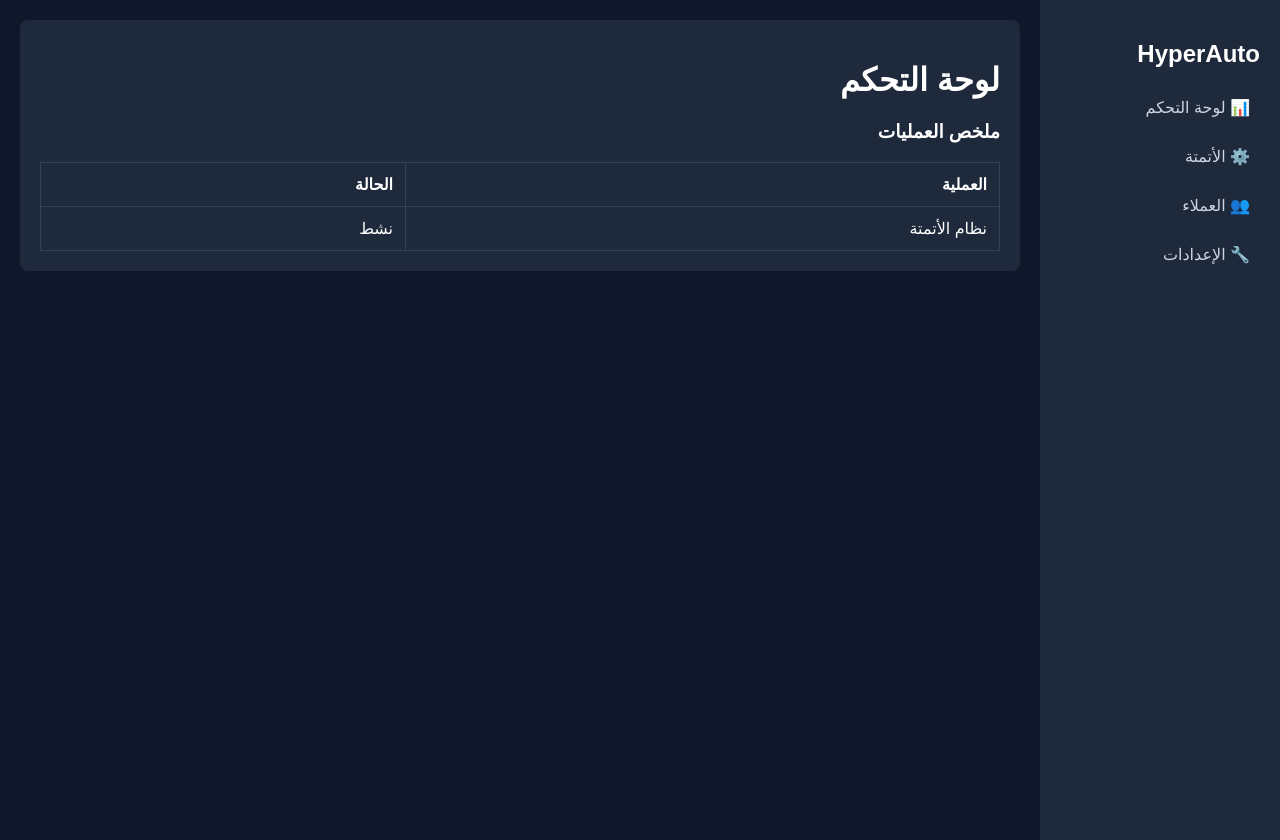
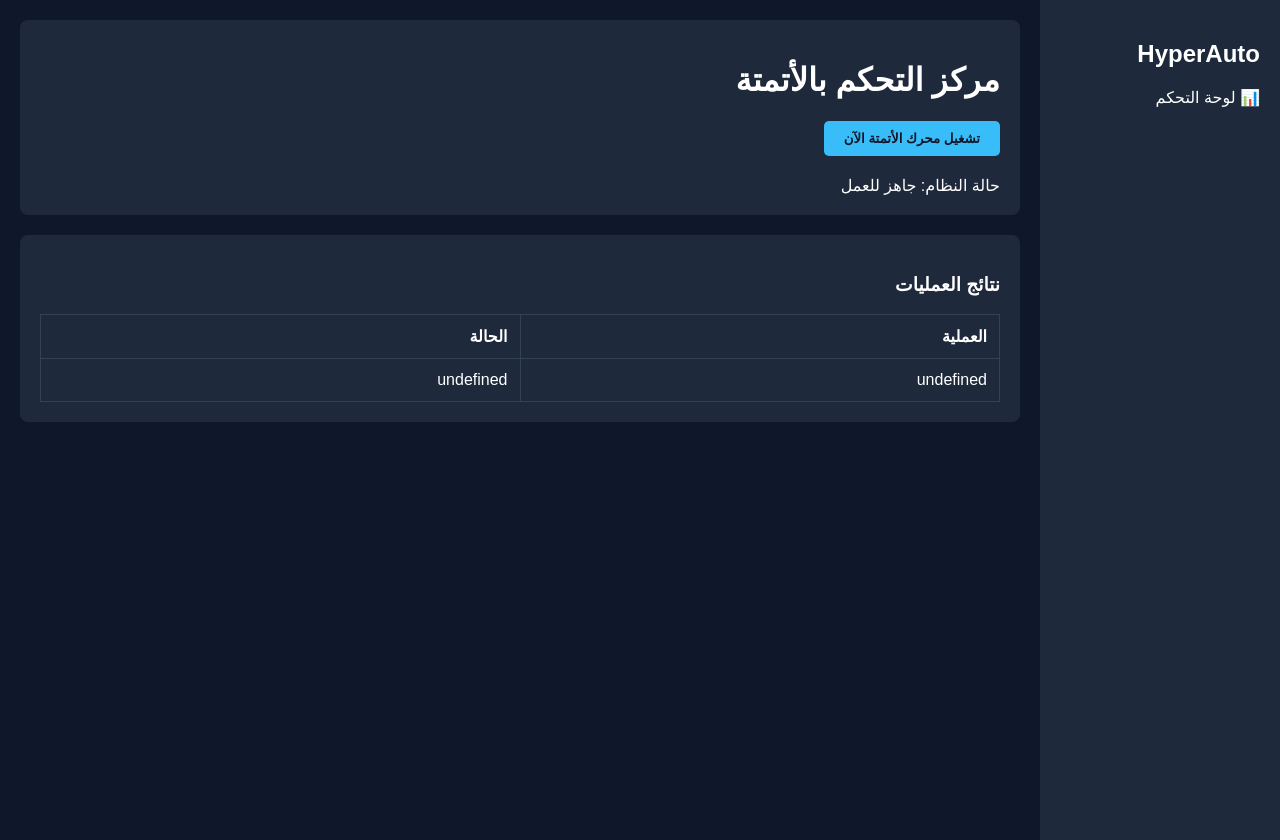
Before and after one commit to za310627-spec/hyper-automation-platform, a plain HTML site: page index.html in a window 1280 px wide. Drawn offline with Linux system fonts and the light colour scheme.

Commit message:
Translate HTML content to Arabic and update scripts

```diff
--- a/index.html
+++ b/index.html
@@ -2,52 +2,57 @@
 <html lang="ar" dir="rtl">
 <head>
     <meta charset="UTF-8">
-    <title>Hyper Automation Platform</title>
+    <title>منصة الأتمتة الفائقة</title>
     <style>
         body { margin: 0; font-family: sans-serif; background-color: #0f172a; color: white; display: flex; }
-        /* القائمة الجانبية */
         .sidebar { width: 200px; background: #1e293b; height: 100vh; padding: 20px; }
-        .sidebar a { display: block; color: #cbd5e1; padding: 10px; text-decoration: none; margin-bottom: 10px; }
-        /* المحتوى الرئيسي */
         .main-content { flex: 1; padding: 20px; }
         .card { background: #1e293b; padding: 20px; border-radius: 8px; margin-bottom: 20px; }
+        button { background: #38bdf8; color: #0f172a; border: none; padding: 10px 20px; border-radius: 5px; cursor: pointer; font-weight: bold; }
         table { width: 100%; border-collapse: collapse; margin-top: 15px; }
         th, td { border: 1px solid #334155; padding: 12px; text-align: right; }
     </style>
 </head>
 <body>
-
     <div class="sidebar">
         <h2>HyperAuto</h2>
-        <a href="#">📊 لوحة التحكم</a>
-        <a href="#">⚙️ الأتمتة</a>
-        <a href="#">👥 العملاء</a>
-        <a href="#">🔧 الإعدادات</a>
+        <a href="#" style="color:white; text-decoration:none;">📊 لوحة التحكم</a>
     </div>
-
     <div class="main-content">
         <div class="card">
-            <h1>لوحة التحكم</h1>
-            <div id="content">جاري تحميل بيانات الأتمتة...</div>
+            <h1>مركز التحكم بالأتمتة</h1>
+            <button onclick="runAutomation()">تشغيل محرك الأتمتة الآن</button>
+            <div id="status" style="margin-top:20px;">حالة النظام: جاهز للعمل</div>
+        </div>
+        <div class="card">
+            <h3>نتائج العمليات</h3>
+            <div id="content">جاري تحميل البيانات...</div>
         </div>
     </div>
 
     <script>
-        const base = window.location.pathname.substring(0, window.location.pathname.lastIndexOf('/'));
-        fetch(base + '/dashboard_data.json')
+        function runAutomation() {
+            document.getElementById('status').innerText = "جاري تشغيل محرك الأتمتة... يرجى الانتظار.";
+            // هنا سيتم الربط مستقبلاً مع API المحرك
+            setTimeout(() => {
+                document.getElementById('status').innerText = "تمت الأتمتة بنجاح! تم تحديث البيانات.";
+                loadData();
+            }, 2000);
+        }
+
+        function loadData() {
+            fetch('dashboard_data.json')
                 .then(response => response.json())
                 .then(data => {
                     document.getElementById('content').innerHTML = `
-                    <h3>ملخص العمليات</h3>
                         <table>
                             <tr><th>العملية</th><th>الحالة</th></tr>
-                        <tr><td>نظام الأتمتة</td><td>${data.status || 'نشط'}</td></tr>
+                            <tr><td>${data.process_name}</td><td>${data.status}</td></tr>
                         </table>
                     `;
-            })
-            .catch(() => {
-                document.getElementById('content').innerHTML = '<p>خطأ في جلب ملف البيانات.</p>';
                 });
+        }
+        loadData();
     </script>
 </body>
 </html>
```
Lines whose indentation alone changed are shown as unchanged.
